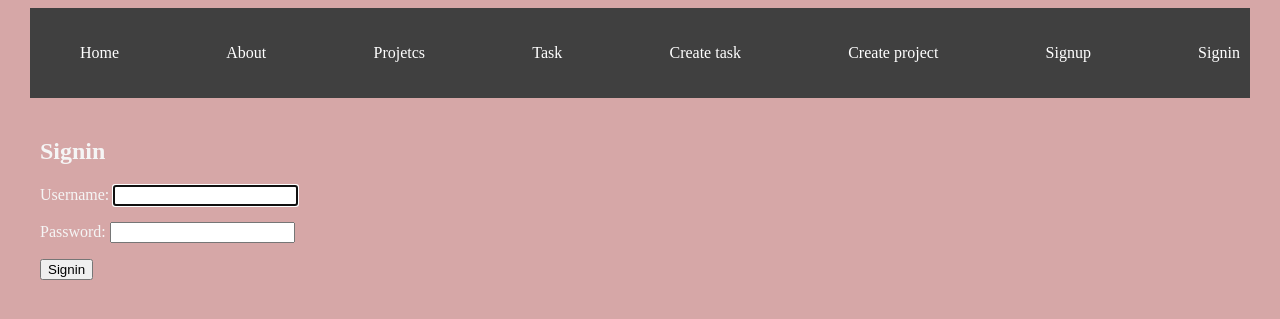
After one commit to PabloBandeira/PROYECTO-FINAL-PYTHON, a Django app: page /signin/ in a window 1280 px wide. The commit adds this page. Shown: the top 319 px of the page. Run offline with Django 4.2, Linux system fonts and the light colour scheme.

Commit message:
Cambios al 5/03 V2

```diff
--- a/myapp/templates/layouts/base.html
+++ b/myapp/templates/layouts/base.html
@@ -2,6 +2,7 @@
 
 <!DOCTYPE html>
 <html lang="en">
+
 <head>
     <meta charset="UTF-8">
     <meta http-equiv="X-UA-Compatible" content="IE=edge">
@@ -9,6 +10,7 @@
     <title>Organizá tu Tarea!</title>
     <link rel="stylesheet" href="{% static 'styles/main.css' %}">
 </head>
+
 <body>
 
     <nav class="navbar container">
@@ -16,7 +18,7 @@
             <li>
                 <a href="{% url 'index' %}">Home</a>
             </li>
-             <li>
+            <li>
                 <a href="{% url 'about' %}">About</a>
             </li>
             <li>
@@ -31,6 +33,19 @@
             <li>
                 <a href="{% url 'create_project' %}">Create project</a>
             </li>
+
+            {% if user.is_authenticated %}
+            <li>
+                <a href="{% url 'logout' %}">Logout</a>
+            </li>
+            {% else %}
+            <li>
+                <a href="{% url 'signup' %}">Signup</a>
+            </li>
+            <li>
+                <a href="{% url 'signin' %}">Signin</a>
+            </li>
+            {% endif %}
         </ul>
 
     </nav>
@@ -42,4 +57,5 @@
 
 
 </body>
+
 </html>
--- /dev/null
+++ b/myapp/templates/signin.html
@@ -0,0 +1,17 @@
+{% extends 'layouts/base.html' %}
+
+{% block content %}
+
+<h2>Signin</h2>
+
+{{error}}
+
+<form action="/signin/" method="POST">
+    {% csrf_token %}
+    {{form.as_p}}
+    <button>
+        Signin
+    </button>
+</form>
+
+{% endblock %}
--- a/myapp/urls.py
+++ b/myapp/urls.py
@@ -2,7 +2,7 @@ from django.urls import path
 from . import views
 
 
-urlpatterns =[
+urlpatterns = [
     path('', views.index, name="index"),
     path('about/', views.about, name="about"),
     path('hello/<str:username>', views.hello, name="hello"),
@@ -10,5 +10,9 @@ urlpatterns =[
     path('projects/<int:id>', views.project_detail, name="project_detail"),
     path('tasks/', views.tasks, name="tasks"),
     path('create_task/', views.create_task, name="create_task"),
-    path('create_project/', views.create_project, name="create_project")
+    path('create_project/', views.create_project, name="create_project"),
+    path('signup/', views.signup, name="signup"),
+    path('logout/', views.logout_view, name="logout"),
+    path('signin/', views.signin, name="signin"),
+
 ]
--- a/myapp/views.py
+++ b/myapp/views.py
@@ -3,6 +3,10 @@ from django.http import HttpResponse, JsonResponse
 from .models import Project, Task
 from django.shortcuts import get_object_or_404, render, redirect
 from .forms import CreateNewProject, CreateNewTask
+from django.contrib.auth.forms import UserCreationForm, AuthenticationForm
+from django.contrib.auth.models import User
+from django.contrib.auth import login, logout, authenticate
+from django.db import IntegrityError
 
 # Create your views here.
 
@@ -61,6 +65,7 @@ def create_project(request):
         Project.objects.create(name=request.POST["name"])
         return redirect('projects')
 
+
 def project_detail(request, id):
     project = get_object_or_404(Project, id=id)
     tasks = Task.objects.filter(project_id=id)
@@ -69,3 +74,52 @@ def project_detail(request, id):
         'project': project,
         'tasks': tasks
     })
+
+
+def signup(request):
+
+    if request.method == 'GET':
+        return render(request, 'signup/signup.html', {
+            'form': UserCreationForm
+        })
+    else:
+        if request.POST['password1'] == request.POST['password2']:
+            try:
+                # Registramos el usuario
+                user = User.objects.create_user(
+                    username=request.POST['username'], password=request.POST['password1'])
+                user.save()
+                login(request, user)
+                return redirect('index')
+            except IntegrityError:
+                return render(request, 'signup/signup.html', {
+                    'form': UserCreationForm,
+                    "error": 'El usuario ya existe'
+                })
+        return render(request, 'signup/signup.html', {
+            'form': UserCreationForm,
+            "error": 'Las contraseñas no coindicen'
+        })
+
+
+def logout_view(request):
+    logout(request)
+    return redirect('index')
+
+
+def signin(request):
+    if request.method == 'GET':
+        return render(request, 'signin.html', {
+            'form': AuthenticationForm
+        })
+    else:
+        user = authenticate(
+            request, username=request.POST['username'], password=request.POST['password'])
+        if user is None:
+            return render(request, 'signin.html', {
+                'form': AuthenticationForm,
+                'error': 'El usuario o la contraseña es incorrecto'
+            })
+        else:
+            login(request, user)
+            return redirect('tasks')
```
Also changed, not shown: myapp/templates/signup/signup.html (added, +18 -0 lines), db.sqlite3.
